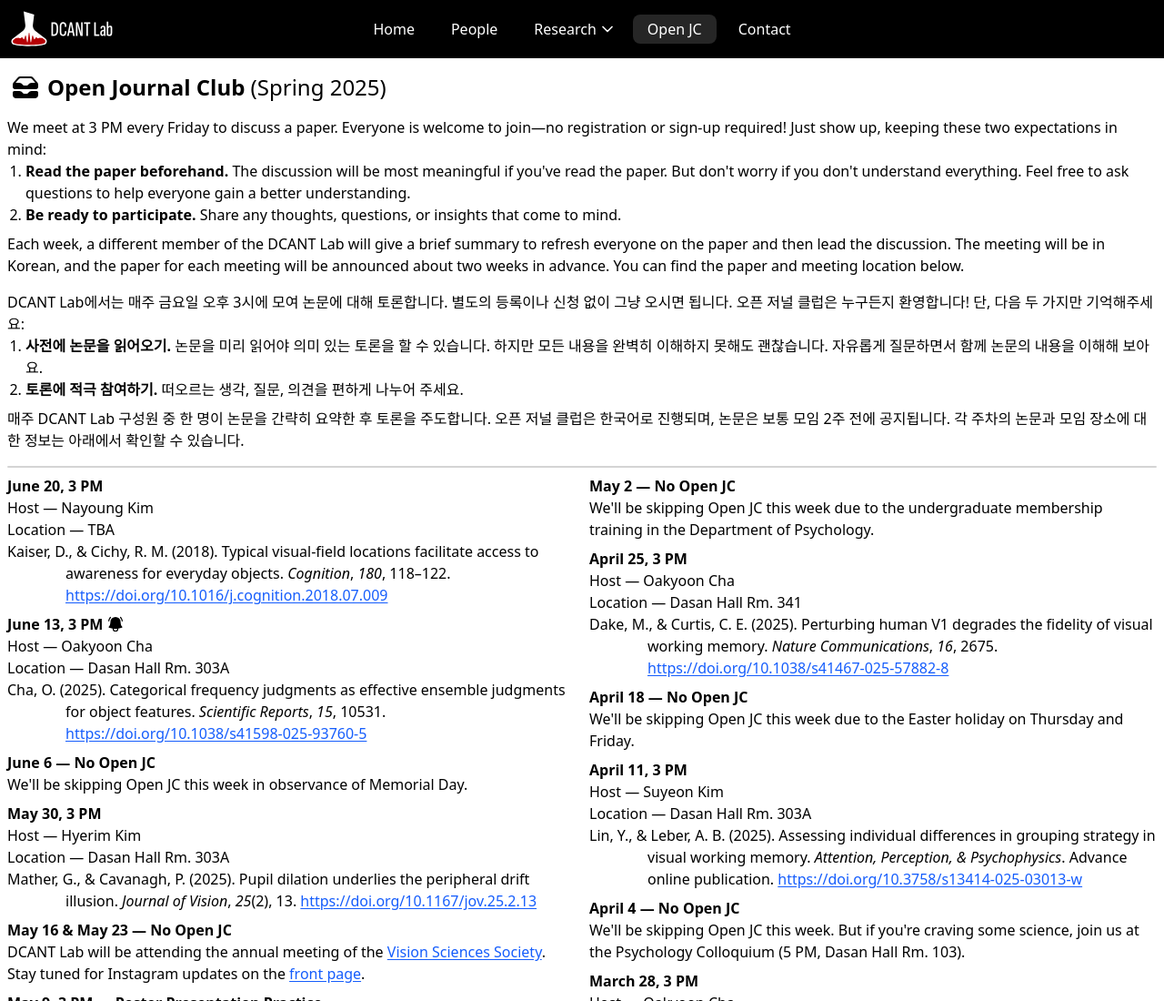
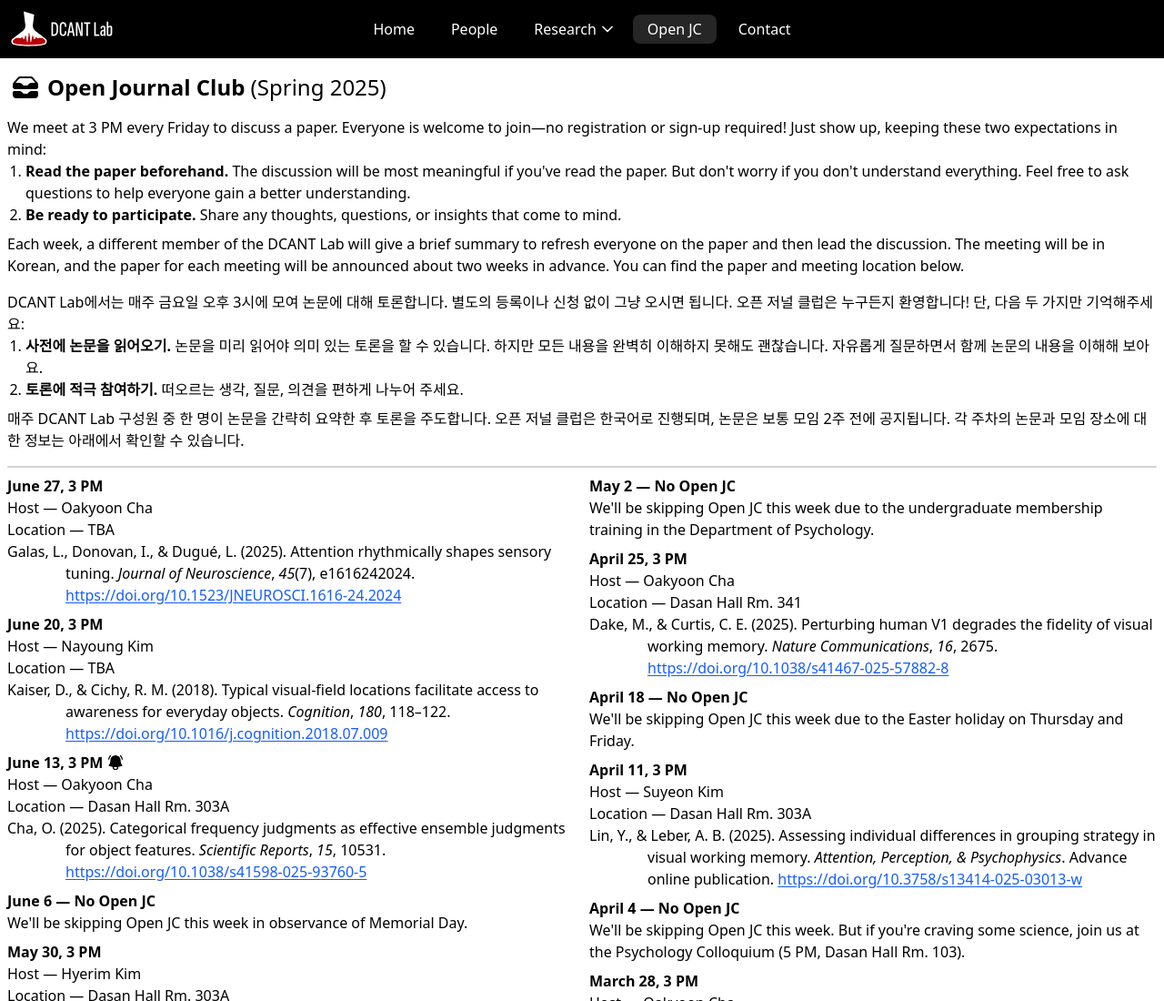
Before and after one commit to dcantlab/dcantlab.github.io, a plain HTML site: page open-jc.html in a window 1280 px wide. Shown: the top 1100 px of the page at 91% size. Drawn offline with Linux system fonts and the light colour scheme.

Commit message:
Add upcoming session to Open JC schedule

```diff
--- a/open-jc.html
+++ b/open-jc.html
@@ -126,6 +126,14 @@
 
         <!-- start schedule section -->
         <div class="md:columns-2 mt-2 mb-4">
+          <h2 class="font-bold break-inside-avoid break-after-avoid">June 27, 3 PM</h2>
+          <ul class="mb-2 break-inside-avoid break-before-avoid">
+            <li>Host &mdash; Oakyoon Cha</li>
+            <li>Location &mdash; TBA</li>
+            <li class="hanging-16">Galas, L., Donovan, I., &amp; Dugué, L. (2025). Attention rhythmically shapes sensory tuning. <span class="italic">Journal of Neuroscience</span>, <span class="italic">45</span>(7), e1616242024.
+               <a class="underline-blue-600 break-words" href="https://library.sogang.ac.kr/outlink?moduleId=eds&linkType=clink&targetUrl=https%3A%2F%2Fdx.doi.org%2F10.1523%2FJNEUROSCI.1616-24.2024" target="_blank">https://doi.org/10.1523/JNEUROSCI.1616-24.2024</a></li>
+          </ul>
+
           <h2 class="font-bold break-inside-avoid break-after-avoid">June 20, 3 PM</h2>
           <ul class="mb-2 break-inside-avoid break-before-avoid">
             <li>Host &mdash; Nayoung Kim</li>
```
